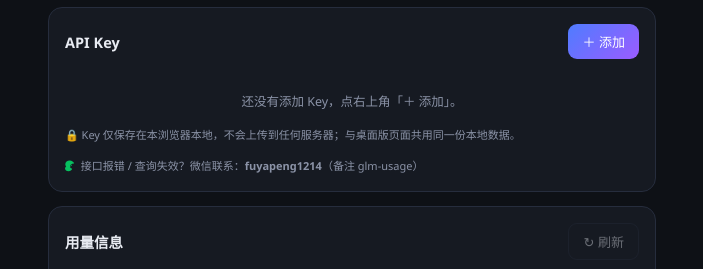
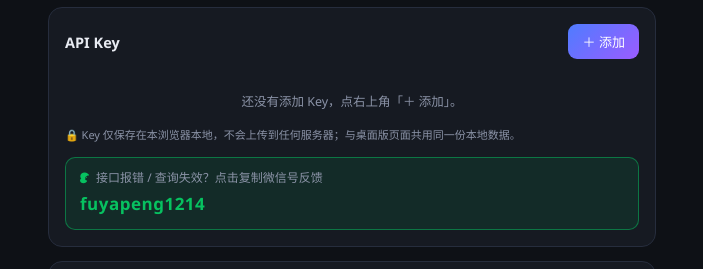
Before and after one commit to fuyapeng123456/glm-usage, a plain HTML site: page h5.html in a window 1280 px wide. Shown: the part 79-348 px from the top of the page, without its empty margins (288-991 px from the left). Drawn offline with Linux system fonts and the light colour scheme.

Commit message:
feat: 微信反馈改为高亮卡片，点击即可复制微信号

```diff
--- a/h5.html
+++ b/h5.html
@@ -181,6 +181,31 @@ body {
 .empty-tip { padding: 16px 0 4px; text-align: center; font-size: 12.5px; color: var(--text-2); }
 .hint { margin-top: 12px; font-size: 11px; color: var(--text-2); line-height: 1.7; }
 
+/* 微信反馈联系方式（高亮卡片，点击复制） */
+.wx-contact {
+  margin-top: 12px;
+  padding: 10px 14px;
+  background: rgba(7, 193, 96, .1);
+  border: 1px solid rgba(7, 193, 96, .5);
+  border-radius: 10px;
+  font-size: 12px;
+  color: var(--text-2);
+  line-height: 1.7;
+  cursor: pointer;
+  user-select: none;
+  -webkit-tap-highlight-color: transparent;
+  transition: .15s;
+}
+.wx-contact:active { background: rgba(7, 193, 96, .17); }
+.wx-contact svg { vertical-align: -2px; }
+.wx-id {
+  margin-top: 2px;
+  font-size: 17px;
+  font-weight: 700;
+  color: #07C160;
+  letter-spacing: .5px;
+}
+
 /* ===== 用量卡片（单列堆叠）===== */
 .state { text-align: center; padding: 56px 16px; color: var(--text-2); font-size: 13.5px; }
 .state-icon { font-size: 38px; margin-bottom: 12px; }
@@ -327,7 +352,11 @@ body {
         </div>
       </form>
       <p class="hint">🔒 Key 仅保存在本浏览器本地，不会上传到任何服务器；与桌面版页面共用同一份本地数据。</p>
-      <p class="hint"><svg viewBox="0 0 576 512" width="13" height="13" style="vertical-align:-2px" aria-hidden="true"><path fill="#07C160" d="M385.2 167.6c6.4 0 12.6.3 18.8 1.1C387.4 90.3 303.3 32 207.7 32 100.5 32 13 104.8 13 197.4c0 53.4 29.3 97.5 77.9 131.6l-19.3 58.6 68-34.1c24.4 4.8 43.8 9.7 68.2 9.7 6.2 0 12.1-.3 18.3-.8-4-12.9-6.2-26.6-6.2-40.8-.1-84.9 72.9-154 165.2-154zm-101.3 52.3c14.5 0 24.2 9.7 24.2 23.9 0 14.6-9.7 24.2-24.2 24.2-14.2 0-28.5-9.7-28.5-24.2.2-14.2 14.3-23.9 28.5-23.9zm-111.4 24.2c0-14.2-9.7-23.9-24.2-23.9-14.2 0-28.5 9.7-28.5 23.9 0 14.6 14.3 24.2 28.5 24.2 14.5 0 24.2-9.6 24.2-24.2zm116.2 128.5c-77 0-140.4-52.1-140.4-116 0-6.4.7-12.9 2.4-18.9-5.9-.8-11.7-1-17.8-1-10.3 0-20.4 1.5-30.4 3.3l-32.4-16.2 18.3 48.6C46 299.3 0 341.5 0 391.5c0 65.2 69.1 118 154.4 118 79.9 0 148.9-47.8 162.4-107.3-6.5.8-13.1 1.1-19.8 1.1zM132.1 348.4c-12.2 0-21.9-9.7-21.9-21.9 0-12.2 9.7-21.9 21.9-21.9 12.2 0 21.9 9.7 21.9 21.9 0 12.2-9.7 21.9-21.9 21.9zm116.3 0c-12.2 0-21.9-9.7-21.9-21.9 0-12.2 9.7-21.9 21.9-21.9 12.2 0 21.9 9.7 21.9 21.9 0 12.2-9.7 21.9-21.9 21.9z"/></svg> 接口报错 / 查询失效？微信联系：<b>fuyapeng1214</b>（备注 glm-usage）</p>
+      <div class="wx-contact" data-copy-text="fuyapeng1214" title="点击复制微信号">
+        <svg viewBox="0 0 576 512" width="13" height="13" aria-hidden="true"><path fill="#07C160" d="M385.2 167.6c6.4 0 12.6.3 18.8 1.1C387.4 90.3 303.3 32 207.7 32 100.5 32 13 104.8 13 197.4c0 53.4 29.3 97.5 77.9 131.6l-19.3 58.6 68-34.1c24.4 4.8 43.8 9.7 68.2 9.7 6.2 0 12.1-.3 18.3-.8-4-12.9-6.2-26.6-6.2-40.8-.1-84.9 72.9-154 165.2-154zm-101.3 52.3c14.5 0 24.2 9.7 24.2 23.9 0 14.6-9.7 24.2-24.2 24.2-14.2 0-28.5-9.7-28.5-24.2.2-14.2 14.3-23.9 28.5-23.9zm-111.4 24.2c0-14.2-9.7-23.9-24.2-23.9-14.2 0-28.5 9.7-28.5 23.9 0 14.6 14.3 24.2 28.5 24.2 14.5 0 24.2-9.6 24.2-24.2zm116.2 128.5c-77 0-140.4-52.1-140.4-116 0-6.4.7-12.9 2.4-18.9-5.9-.8-11.7-1-17.8-1-10.3 0-20.4 1.5-30.4 3.3l-32.4-16.2 18.3 48.6C46 299.3 0 341.5 0 391.5c0 65.2 69.1 118 154.4 118 79.9 0 148.9-47.8 162.4-107.3-6.5.8-13.1 1.1-19.8 1.1zM132.1 348.4c-12.2 0-21.9-9.7-21.9-21.9 0-12.2 9.7-21.9 21.9-21.9 12.2 0 21.9 9.7 21.9 21.9 0 12.2-9.7 21.9-21.9 21.9zm116.3 0c-12.2 0-21.9-9.7-21.9-21.9 0-12.2 9.7-21.9 21.9-21.9 12.2 0 21.9 9.7 21.9 21.9 0 12.2-9.7 21.9-21.9 21.9z"/></svg>
+        接口报错 / 查询失效？点击复制微信号反馈
+        <div class="wx-id">fuyapeng1214</div>
+      </div>
     </section>
 
     <!-- 用量 -->
@@ -523,6 +552,27 @@ async function copySelectedKey() {
   }
 }
 
+/** 通用纯文本复制（含降级），供 data-copy-text 元素使用 */
+function copyPlain(text, okMsg) {
+  const finish = () => showToast(okMsg);
+  if (navigator.clipboard && window.isSecureContext) {
+    navigator.clipboard.writeText(text).then(finish, () => { fallbackCopyText(text); finish(); });
+  } else {
+    fallbackCopyText(text);
+    finish();
+  }
+}
+function fallbackCopyText(text) {
+  const ta = document.createElement("textarea");
+  ta.value = text;
+  ta.style.position = "fixed";
+  ta.style.opacity = "0";
+  document.body.appendChild(ta);
+  ta.select();
+  document.execCommand("copy");
+  ta.remove();
+}
+
 /* ---------- 用量查询 ---------- */
 async function refreshUsage() {
   const item = selectedKey();
@@ -646,6 +696,11 @@ document.addEventListener("keydown", (e) => {
 
 $("#btn-refresh").addEventListener("click", refreshUsage);
 
+// 微信反馈卡片：点击复制微信号
+document.querySelectorAll("[data-copy-text]").forEach((el) => {
+  el.addEventListener("click", () => copyPlain(el.dataset.copyText, "微信号已复制：" + el.dataset.copyText));
+});
+
 /* ---------- 启动 ---------- */
 renderChips();
 if (selectedKey()) refreshUsage();
--- a/style.css
+++ b/style.css
@@ -190,6 +190,31 @@ body {
 .empty-tip { padding: 28px 0; text-align: center; font-size: 13px; color: var(--text-2); line-height: 2; }
 .keys-hint { margin-top: 16px; font-size: 11.5px; color: var(--text-2); line-height: 1.6; }
 
+/* ===== 微信反馈联系方式（高亮卡片，点击复制）===== */
+.wx-contact {
+  margin-top: 12px;
+  padding: 10px 14px;
+  background: rgba(7, 193, 96, .1);
+  border: 1px solid rgba(7, 193, 96, .5);
+  border-radius: 10px;
+  font-size: 12px;
+  color: var(--text-2);
+  line-height: 1.7;
+  cursor: pointer;
+  user-select: none;
+  -webkit-tap-highlight-color: transparent;
+  transition: .15s;
+}
+.wx-contact:hover { background: rgba(7, 193, 96, .17); }
+.wx-contact svg { vertical-align: -2px; }
+.wx-id {
+  margin-top: 2px;
+  font-size: 16px;
+  font-weight: 700;
+  color: #07C160;
+  letter-spacing: .5px;
+}
+
 /* ===== 用量展示 ===== */
 .usage-body { min-height: 300px; }
 
```
Also changed, not shown: app.js (+26 -0 lines), index.html (+7 -3 lines).
